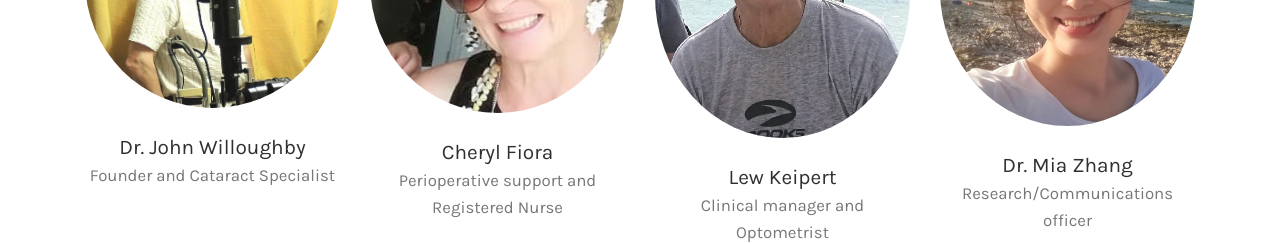
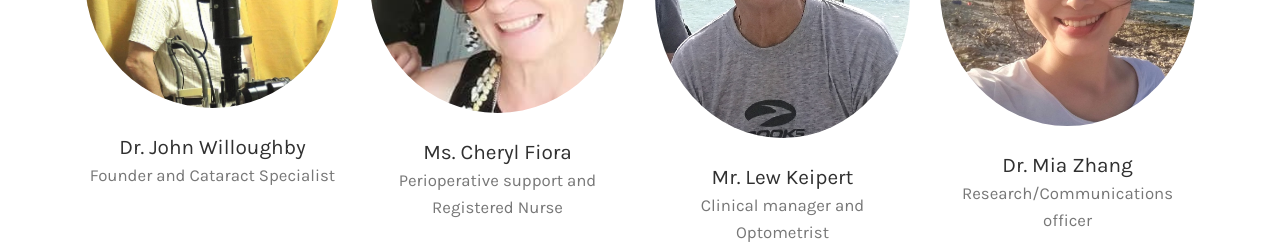
Before and after one commit to miazhangm/vision_of_islands, a website: page index.html in a window 1280 px wide. Shown: the part 2080-2324 px from the top of the page. Drawn offline with Linux system fonts and the light colour scheme; files that its build step writes are made by us from their sources.

Commit message:
changed minor

```diff
--- a/index.html
+++ b/index.html
@@ -155,7 +155,7 @@
             <div class="text-center">
               <!-- Icon -->
               <br>
-              <h4>Cheryl Fiora</h4>
+              <h4>Ms. Cheryl Fiora</h4>
               <p>Perioperative support and Registered Nurse</p>
             </div>
           </div>
@@ -171,7 +171,7 @@
             <div class="text-center">
               <!-- Icon -->
               <br>
-              <h4>Lew Keipert</h4>
+              <h4>Mr. Lew Keipert</h4>
               <p>Clinical manager and Optometrist</p>
             </div>
           </div>
```
